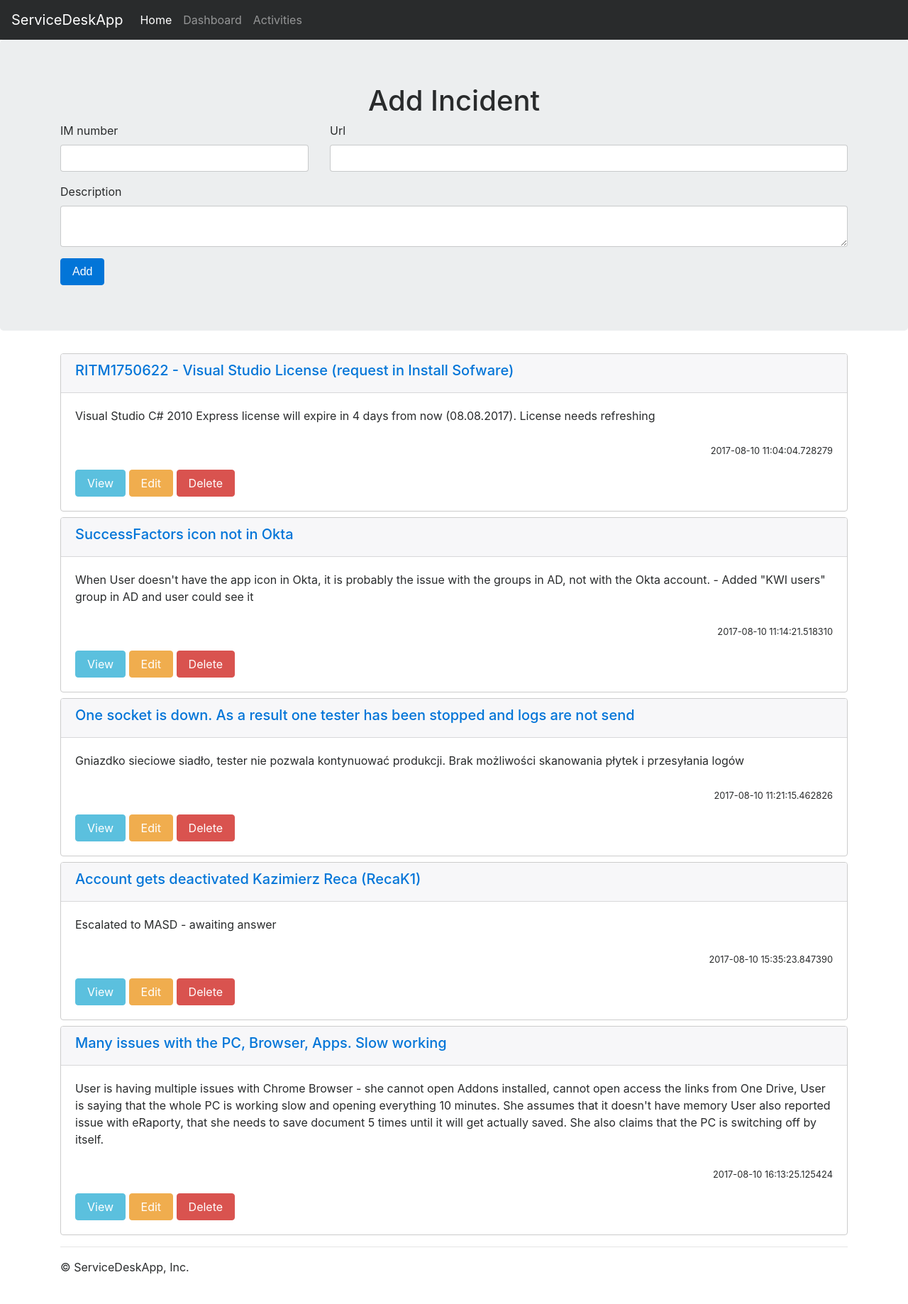
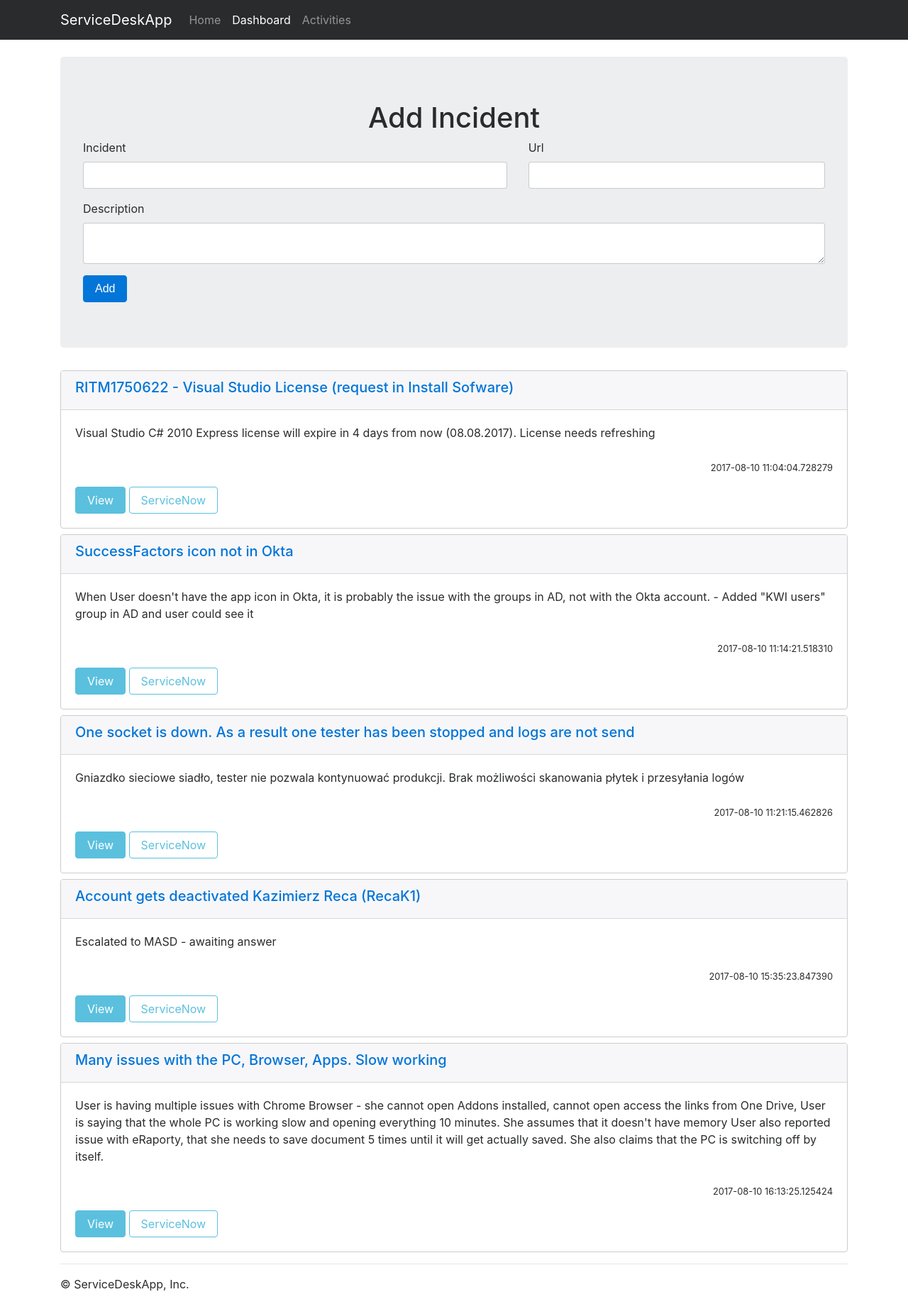
Before and after one commit to Royserg/ServiceDeskApp, a Flask app: page /dashboard in a window 1280 px wide. Shown: the whole page at 71% size. Before the commit the page ends 1796 px from the top, so only its background shows below. Run offline with Flask 2, Linux system fonts and the light colour scheme; some libraries are stand-ins or nearby versions.

Commit message:
impementing wtf-peewee

```diff
--- a/app.py
+++ b/app.py
@@ -1,4 +1,6 @@
 from flask import Flask, request, render_template, url_for, redirect, flash, session, logging
+from peewee import *
+from wtfpeewee.orm import model_form
 
 import models
 import forms
@@ -31,12 +33,48 @@ def dashboard():
 
 
 # View Incident
-@app.route('/view_incident/<int:incident_id>')
-def view_incident(incident_id):
-    incident = models.Incident.select().where(models.Incident.id ** incident_id).get()
-    return render_template('view_incident.html', incident=incident)
+@app.route('/incident/<string:id>')
+def view_incident(id):
+    incident = models.Incident.select().where(models.Incident.id ** id).get()
+    return render_template('incident.html', incident=incident)
 
 
+# Edit Incident
+@app.route('/incident/<int:id>/edit', methods=['GET', 'POST'])
+def edit_incident(id):
+#    form = forms.IncidentForm()
+#    incident = models.Incident.select().where(models.Incident.id ** id).get()
+
+    # Populate incident form fields
+#    form.incident.data = incident.incident
+#    form.description.data = incident.description
+#    form.url.data = incident.url
+
+    ImForm = model_form(models.Incident)
+
+
+    incident = models.Incident.get(id=id)
+
+    if request.method == 'POST':
+        form = ImForm(request.form, obj=incident)
+        if form.validate():
+            form.populate_obj(incident)
+            incident.save()
+            flash('Your entry has been saved', 'success')
+            return redirect(url_for('view_incident', id=incident.id))
+    else:
+        form = ImForm(obj=incident)
+    return render_template('incident_edit.html', form=form, incident=incident)
+
+
+#    if form.validate_on_submit():
+#
+#
+#        incident.save()
+#
+#        flash("Incidend Updated", 'success')
+#        return redirect(url_for('view_incident', id=incident.id))
+#    return render_template('incident_edit.html', form=form, incident=incident)
 
 # App Init
 if __name__ == '__main__':
--- a/forms.py
+++ b/forms.py
@@ -5,7 +5,7 @@ from wtforms.validators import DataRequired, optional
 
 
 class IncidentForm(FlaskForm):
-    incident = StringField('IM number', validators=[DataRequired()])
+    incident = StringField('Incident', validators=[DataRequired()])
     url = StringField("Url", validators=[DataRequired()] )
     description = TextAreaField("Description", validators=[DataRequired()] )
     is_closed = BooleanField("Closed?", validators=[optional()])
--- a/templates/dashboard.html
+++ b/templates/dashboard.html
@@ -4,15 +4,14 @@
 
 {% block body %}
 <div class="jumbotron">
-  <div class="container">
     <h1 class="display-5 text-center">Add Incident</h1>
     <form method='POST'>
     {{ form.hidden_tag() }}
         <div class="form-group row">
-           <div class="col-md-4">
+           <div class="col-md-7">
                 {{ render_field(form.incident, class_="form-control" ) }}
             </div>
-            <div class="col-md-8">
+            <div class="col-md-5">
                 {{ render_field(form.url, class_="form-control" ) }}
             </div>
         </div>
@@ -22,7 +21,6 @@
 
         <button type="submit" class="btn btn-primary btn-md">Add</button>
     </form>
-  </div>
 </div>
 
 {% endblock %}
@@ -42,9 +40,12 @@
           <div class="card-block">
             <p class="card-text mb-4">{{ incident.description  }}</p>
               <p class="text-right"><small> {{ incident.created_date }} </small></p>
-            <a href="{{ url_for('view_incident', id=incident.id) }}" class="btn btn-info">View</a>
+            <a href="incident/{{ incident.id }}" class="btn btn-info">View</a>
+            <a href="{{ incident.url }}" class="btn btn-outline-info" target="_blank">ServiceNow</a>
+           <!--
             <a href="#" class="btn btn-warning">Edit</a>
             <a href="#" class="btn btn-danger">Delete</a>
+-->
           </div>
         </div>
 
--- a/templates/includes/_navbar.html
+++ b/templates/includes/_navbar.html
@@ -1,20 +1,24 @@
-<nav class="navbar navbar-toggleable-md navbar-inverse bg-inverse">
-    <button class="navbar-toggler navbar-toggler-right" type="button" data-toggle="collapse" data-target="#navbarsExampleDefault" aria-controls="navbarsExampleDefault" aria-expanded="false" aria-label="Toggle navigation">
+
+    <nav class="navbar navbar-inverse bg-inverse navbar-toggleable-md mb-4">
+      <div class="container">
+        <button class="navbar-toggler navbar-toggler-right" type="button" data-toggle="collapse" data-target="#navbarsExampleContainer" aria-controls="navbarsExampleContainer" aria-expanded="false" aria-label="Toggle navigation">
           <span class="navbar-toggler-icon"></span>
         </button>
         <a class="navbar-brand" href="#">ServiceDeskApp</a>
 
-    <div class="collapse navbar-collapse" id="navbarsExampleDefault">
+        <div class="collapse navbar-collapse" id="navbarsExampleContainer">
           <ul class="navbar-nav mr-auto">
-            <li class="nav-item active">
+            <li class="nav-item">
                 <a class="nav-link" href="/">Home</a>
             </li>
-            <li class="nav-item">
+            <li class="nav-item active">
                 <a class="nav-link" href="/dashboard">Dashboard</a>
             </li>
             <li class="nav-item">
                 <a class="nav-link" href="#">Activities</a>
             </li>
+
           </ul>
         </div>
+      </div>
     </nav>
--- a/templates/layout.html
+++ b/templates/layout.html
@@ -8,14 +8,16 @@
         <link rel="stylesheet" href="https://maxcdn.bootstrapcdn.com/bootstrap/4.0.0-alpha.6/css/bootstrap.min.css" integrity="sha384-rwoIResjU2yc3z8GV/NPeZWAv56rSmLldC3R/AZzGRnGxQQKnKkoFVhFQhNUwEyJ" crossorigin="anonymous">
 <!--        <link rel=stylesheet type=text/css href="{{ url_for('static', filename='main.css') }}">-->
 
+
     </head>
     <body>
-        {% include 'includes/_navbar.html' %}
 
-        {% block body %}{% endblock %}
+            {% include 'includes/_navbar.html' %}
+        <div class="container">
+            {% block body %}{% endblock %}
 
 
-        <div class="container">
+
             {% include 'includes/_messages.html' %}
             {% block content %}{% endblock %}
 
```
Also changed, not shown: templates/incident.html (added, +20 -0 lines), templates/incident_edit.html (added, +26 -0 lines). Lines whose indentation alone changed are shown as unchanged.
